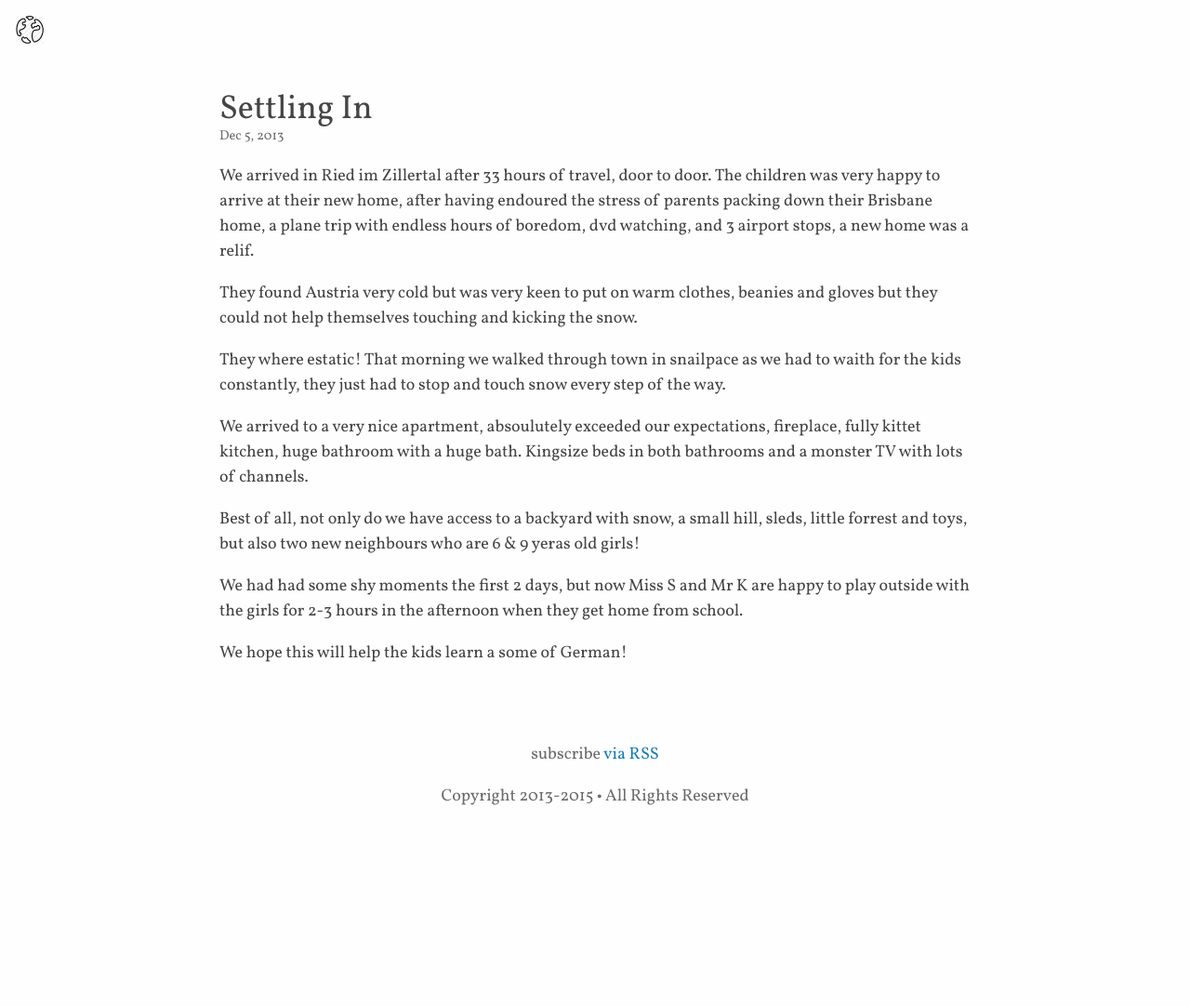
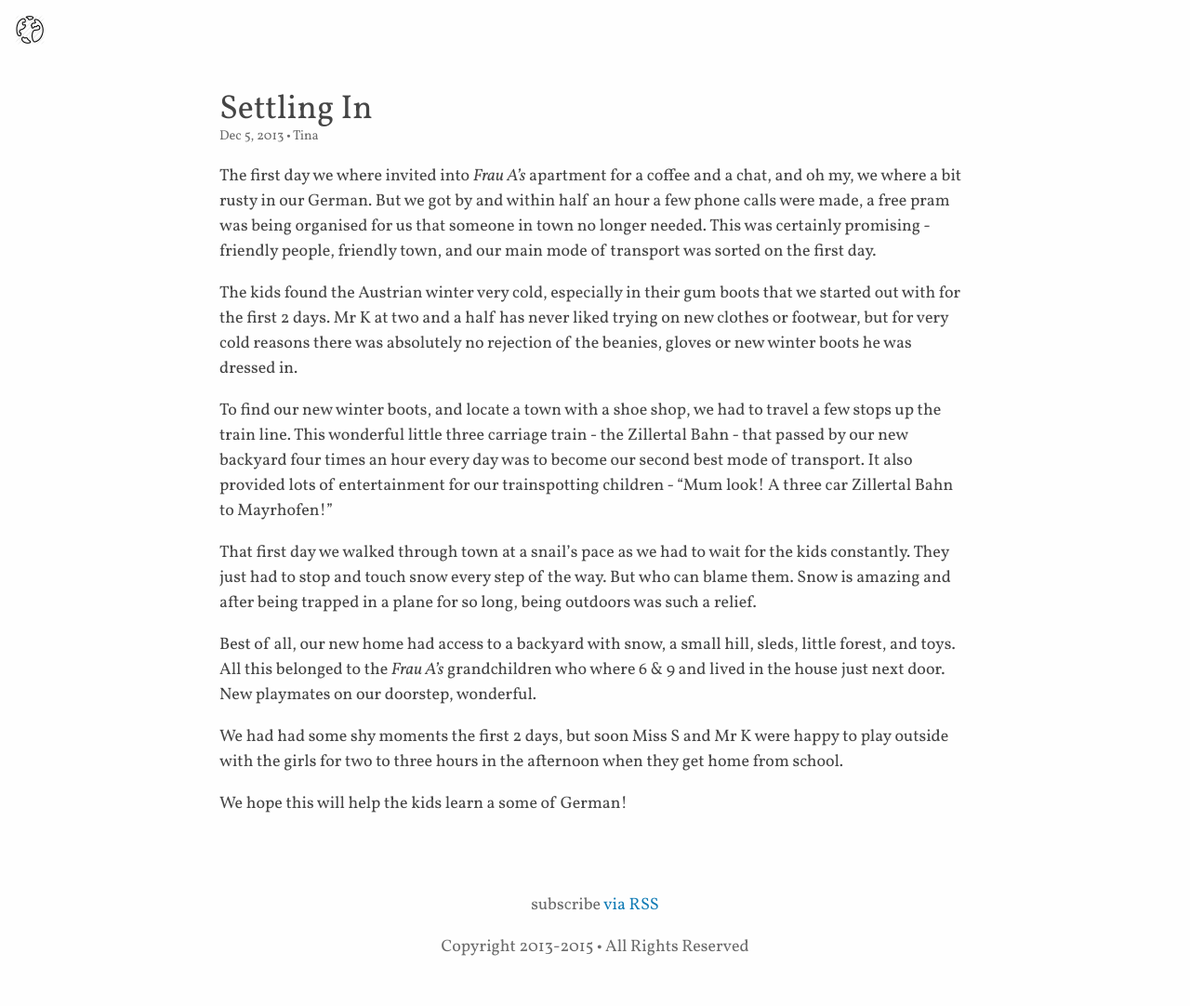
Before and after one commit to davekinkead/travel, a Jekyll site: the page built from _posts/2013-12-05-settling-in.md, in a window 1280 px wide. Shown: the whole page at 93% size. Built offline with Jekyll 4.4.1, drawn with Linux system fonts in a browser that asks for light colours; before the commit the page ends 920 px from its top, so only the background shows below that.

Commit message:
Update 'settling in'

```diff
--- a/_posts/2013-12-05-settling-in.md
+++ b/_posts/2013-12-05-settling-in.md
@@ -1,20 +1,21 @@
 ---
 layout: post
 title:  Settling In
+author: Tina
 date:   5 Dec 2013
 categories: travel austria 2014
 ---
 
-We arrived in Ried im Zillertal after 33 hours of travel, door to door. The children was very happy to arrive at their new home, after having endoured the stress of parents packing down their Brisbane home, a plane trip with endless hours of boredom, dvd watching, and 3 airport stops, a new home was a relif.
+The first day we where invited into _Frau A's_ apartment for a coffee and a chat, and oh my, we where a bit rusty in our German.  But we got by and within half an hour a few phone calls were made, a free pram was being organised for us that someone in town no longer needed.  This was certainly promising - friendly people, friendly town, and our main mode of transport was sorted on the first day.
 
-They found Austria very cold but was very keen to put on warm clothes, beanies and gloves but they could not help themselves touching and kicking the snow.
+The kids found the Austrian winter very cold, especially in their gum boots that we started out with for the first 2 days. Mr K at two and a half has never liked trying on new clothes or footwear, but for very cold reasons there was absolutely no rejection of the beanies, gloves or new winter boots he was dressed in.
 
-They where estatic! That morning we walked through town in snailpace as we had to waith for the kids constantly, they just had to stop and touch snow every step of the way.
+To find our new winter boots, and locate a town with a shoe shop, we had to travel a few stops up the train line.  This wonderful little three carriage train - the Zillertal Bahn - that passed by our new backyard four times an hour every day was to become our second best mode of transport. It also provided lots of entertainment for our trainspotting children - "Mum look! A three car Zillertal Bahn to Mayrhofen!"
 
-We arrived to a very nice apartment, absoulutely exceeded our expectations, fireplace, fully kittet kitchen, huge bathroom with a huge bath. Kingsize beds in both bathrooms and a monster TV with lots of channels.
+That first day we walked through town at a snail's pace as we had to wait for the kids constantly. They just had to stop and touch snow every step of the way. But who can blame them. Snow is amazing and after being trapped in a plane for so long, being outdoors was such a relief.
 
-Best of all, not only do we have access to a backyard with snow, a small hill, sleds, little forrest and toys, but also two new neighbours who are 6 & 9 yeras old girls!
+Best of all, our new home had access to a backyard with snow, a small hill, sleds, little forest, and toys. All this belonged to the _Frau A's_ grandchildren who where 6 & 9 and lived in the house just next door. New playmates on our doorstep, wonderful.
 
-We had had some shy moments the first 2 days, but now Miss S and Mr K are happy to play outside with the girls for 2-3 hours in the afternoon when they get home from school.
+We had had some shy moments the first 2 days, but soon Miss S and Mr K were happy to play outside with the girls for two to three hours in the afternoon when they get home from school.
 
 We hope this will help the kids learn a some of German!
```
